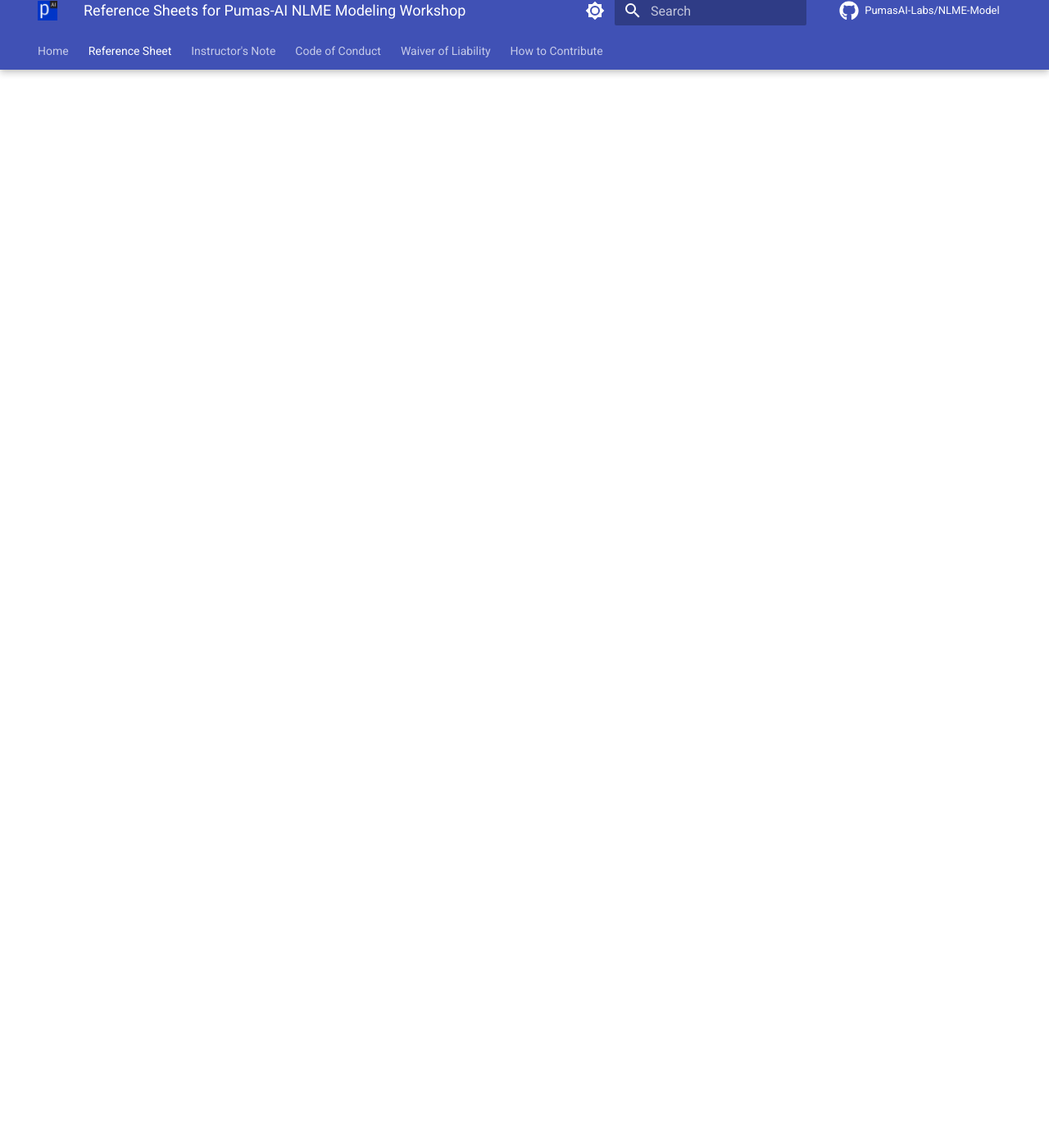
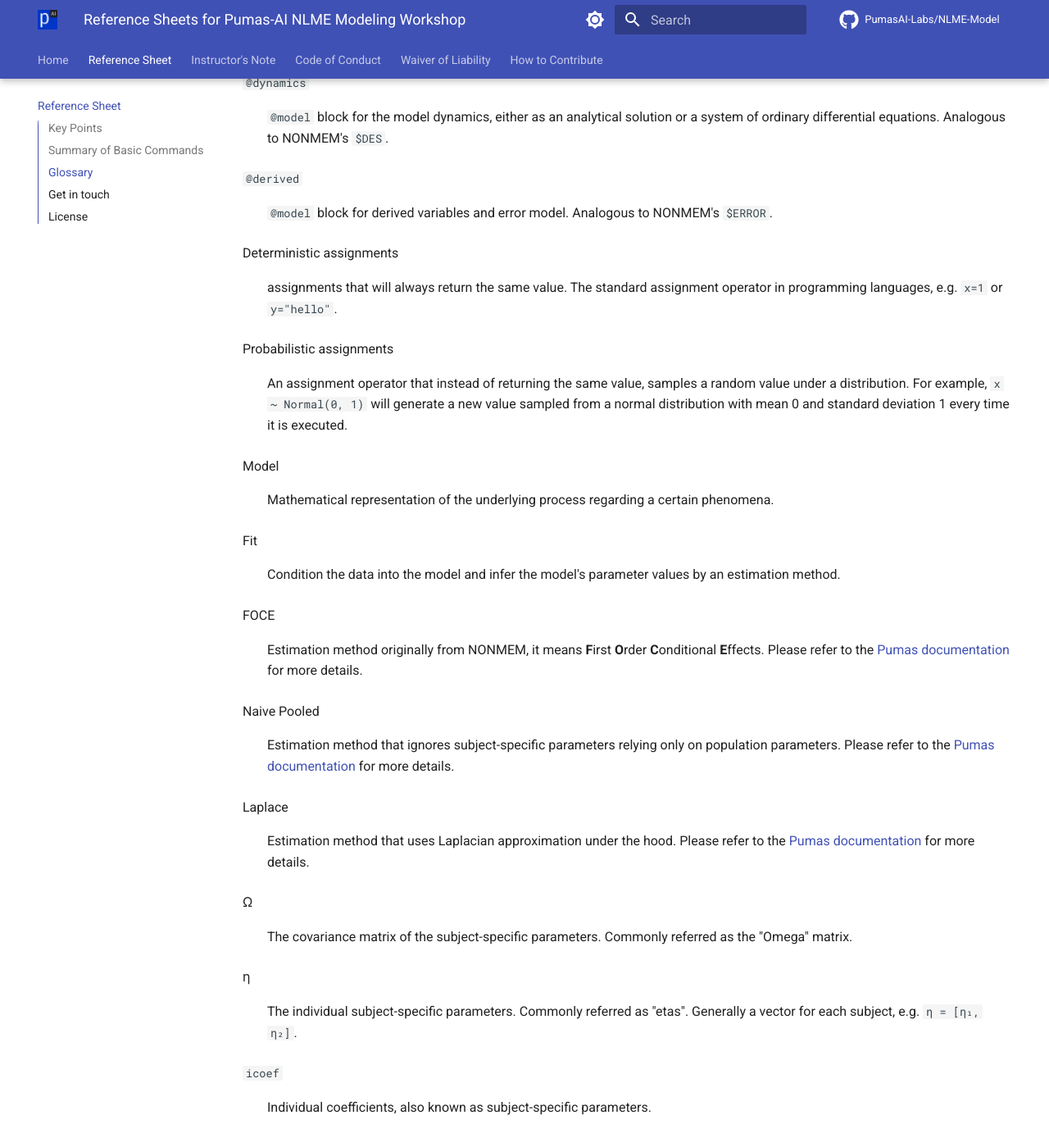
Before and after one commit to PumasAI-Labs/NLME-Model, an MkDocs documentation site: the page built from docs/reference.md, in a window 1280 px wide and 1400 px high, scrolled down 3642 px. Shown: the whole window at 82% size. Built offline with MkDocs 1.6.1 and Material for MkDocs 9.7.7, drawn with Linux system fonts in a browser that asks for light colours; comment, search, counter and statistics services are not loaded; some of the changed text lies outside the part shown.

Commit message:
feat: add 03-fit.jl along with notes and references

```diff
--- a/docs/reference.md
+++ b/docs/reference.md
@@ -11,33 +11,51 @@
 - You can slice and index `Population`s to get another `Population` subset or a single `Subject`
 - You can reconstruct a NM-TRAN-formatted `DataFrame` from a `Population`/`Subject` with the `DataFrame` constructor
 - To define a model in Pumas, you use the `@model` macro along with the model blocks:
-    - `@metadata` for model metadata such as description and time units
-    - `@param` for the population parameters (i.e. typical values or fixed effects)
-    - `@random` for the subject-specific parameters (η or random effects)
-    - `@covariates` for subject covariates
-    - `@pre` for pre computations such as individual coefficients or any other statistical transformation
-    - `@dynamics` for the model dynamics, either as an analytical solution or a system of ordinary differential equations
-    - `@derived` for derived variables and error model
+  - `@metadata` for model metadata such as description and time units
+  - `@param` for the population parameters (i.e. typical values or fixed effects)
+  - `@random` for the subject-specific parameters (η or random effects)
+  - `@covariates` for subject covariates
+  - `@pre` for pre computations such as individual coefficients or any other statistical transformation
+  - `@dynamics` for the model dynamics, either as an analytical solution or a system of ordinary differential equations
+  - `@derived` for derived variables and error model
 - In the `@model` you can have two types of assignments:
-    - Deterministic assignments with `=`
-    - Probabilistic assignments with `~`
+  - Deterministic assignments with `=`
+  - Probabilistic assignments with `~`
+- The `fit` function is very flexible, it has 4 positional arguments:
+  1. `model`: which model to fit
+  1. `population`: which population to fit
+  1. `initial_parameters`: a `NamedTuple` of initial parameter estimates
+  1. `estimation_method`: which estimation method to use; for maximum likelihood: `FOCE`, `NaivePooled`, and `LaplaceI` are the most common
+- Additionally, the `fit` function has the following most used keyword arguments:
+  - `constantcoef`: if you want to set any parameter value to a constant value, similar to `FIX` in NONMEM
+  - `omegas`: a tuple with the value of the "omegas" in the `@param` block, needed for `NaivePooled` estimation method
+- All results from the `fit` function can be converted to a:
+  - `NamedTuple` with `coef`
+  - `DataFrame` with `coeftable`
+- You can extract individual coefficients with the `icoef` function, if you want in a `DataFrame` format use the `DataFrame` constructor on the result
 
 ## Summary of Basic Commands
 
-| Action                                                                            | Command                                       | Observations                   |
-| --------------------------------------------------------------------------------- | --------------------------------------------- | ------------------------------ |
-| Parse data into a `Population`                                                    | `read_pumas`                                  | NM-TRAN-formatted `DataFrame`s |
-| Index or slice a `Population`                                                     | `pop[1]` or `pop[1:10]`                       |                                |
-| Reconstruct data from a `Population`                                              | `DataFrame(pop)`                              | NM-TRAN-formatted `DataFrame`s |
-| Reconstruct data from a index or slice `Population`                               | `DataFrame(pop[1])` or `DataFrame(pop[1:10])` | NM-TRAN-formatted `DataFrame`s |
-| Define a model                                                                    | `@model`                                      |
-| Define model metadata                                                             | `@metadata`                                   |
-| Define the population parameters of a model                                       | `@param`                                      |
-| Define the subject-specific parameters of a model                                 | `@random`                                     |
-| Define the subject covariates                                                     | `@covariates`                                 |
-| Define individual coefficients, precomputations or any statistical transformation | `@pre`                                        |
-| Define model dynamics                                                             | `@dynamics`                                   |
-| Define model derived variables and error model                                    | `@derived`                                    |
+| Action                                                                            | Command                                                                                | Observations                                                                                                                      |
+| --------------------------------------------------------------------------------- | -------------------------------------------------------------------------------------- | --------------------------------------------------------------------------------------------------------------------------------- |
+| Parse data into a `Population`                                                    | `read_pumas`                                                                           | NM-TRAN-formatted `DataFrame`s                                                                                                    |
+| Index or slice a `Population`                                                     | `pop[1]` or `pop[1:10]`                                                                |                                                                                                                                   |
+| Reconstruct data from a `Population`                                              | `DataFrame(pop)`                                                                       | NM-TRAN-formatted `DataFrame`s                                                                                                    |
+| Reconstruct data from a index or slice `Population`                               | `DataFrame(pop[1])` or `DataFrame(pop[1:10])`                                          | NM-TRAN-formatted `DataFrame`s                                                                                                    |
+| Define a model                                                                    | `@model`                                                                               |
+| Define model metadata                                                             | `@metadata`                                                                            |
+| Define the population parameters of a model                                       | `@param`                                                                               |
+| Define the subject-specific parameters of a model                                 | `@random`                                                                              |
+| Define the subject covariates                                                     | `@covariates`                                                                          |
+| Define individual coefficients, precomputations or any statistical transformation | `@pre`                                                                                 |
+| Define model dynamics                                                             | `@dynamics`                                                                            |
+| Define model derived variables and error model                                    | `@derived`                                                                             |
+| Fit a model using `FOCE()`                                                        | `fit(model, population, initial_parameters, FOCE())`                                   | `initial_parameters` is a `NamedTuple` of parameter name and values                                                               |
+| Fit a model using `NaivePooled`                                                   | `fit(model, population, initial_parameters, NaivePooled(); omegas=(:Ω,))`              | `omegas` is a keyword argument that should be a tuple specifying the variable name where the Ωs are defined in the model          |
+| Fit a model using `FOCE()` with fixed parameter values                            | `fit(model, population, initial_parameters, FOCE(); constantcoef=(; parameter=value))` | `constantcoef` is a keyword argument that should be a `NamedTuple` specifying the parameter name along with the value to be fixed |
+| Get model fit coefficients as a `NamedTuple`                                      | `coef(fit_result)`                                                                     |
+| Get model fit coefficients as a `DataFrame`                                       | `coeftable(fit_result)`                                                                |
+| Get model individual parameters as a `DataFrame`                                  | `DataFrame(icoef(fit_result))`                                                         |
 
 ## Glossary
 
@@ -118,6 +136,44 @@
 For example, `x ~ Normal(0, 1)` will generate a new value sampled from a normal distribution with mean 0 and standard deviation 1
 every time it is executed.
 
+Model
+
+: Mathematical representation of the underlying process regarding a certain phenomena.
+
+Fit
+
+: Condition the data into the model and infer the model's parameter values by an estimation method.
+
+FOCE
+
+: Estimation method originally from NONMEM, it means **F**irst **O**rder **C**onditional **E**ffects.
+Please refer to the [Pumas documentation](htts://docs.pumas.ai) for more details.
+
+Naive Pooled
+
+: Estimation method that ignores subject-specific parameters relying only on population parameters.
+Please refer to the [Pumas documentation](htts://docs.pumas.ai) for more details.
+
+Laplace
+
+: Estimation method that uses Laplacian approximation under the hood.
+Please refer to the [Pumas documentation](htts://docs.pumas.ai) for more details.
+
+Ω
+
+: The covariance matrix of the subject-specific parameters.
+Commonly referred as the "Omega" matrix.
+
+η
+
+: The individual subject-specific parameters.
+Commonly referred as "etas".
+Generally a vector for each subject, e.g. `η = [η₁, η₂]`.
+
+`icoef`
+
+: Individual coefficients, also known as subject-specific parameters.
+
 ## Get in touch
 
 If you have any suggestions or want to get in touch with our education team,
```
Also changed, not shown: docs/instructors.md (+18 -0 lines), 1 other file.
